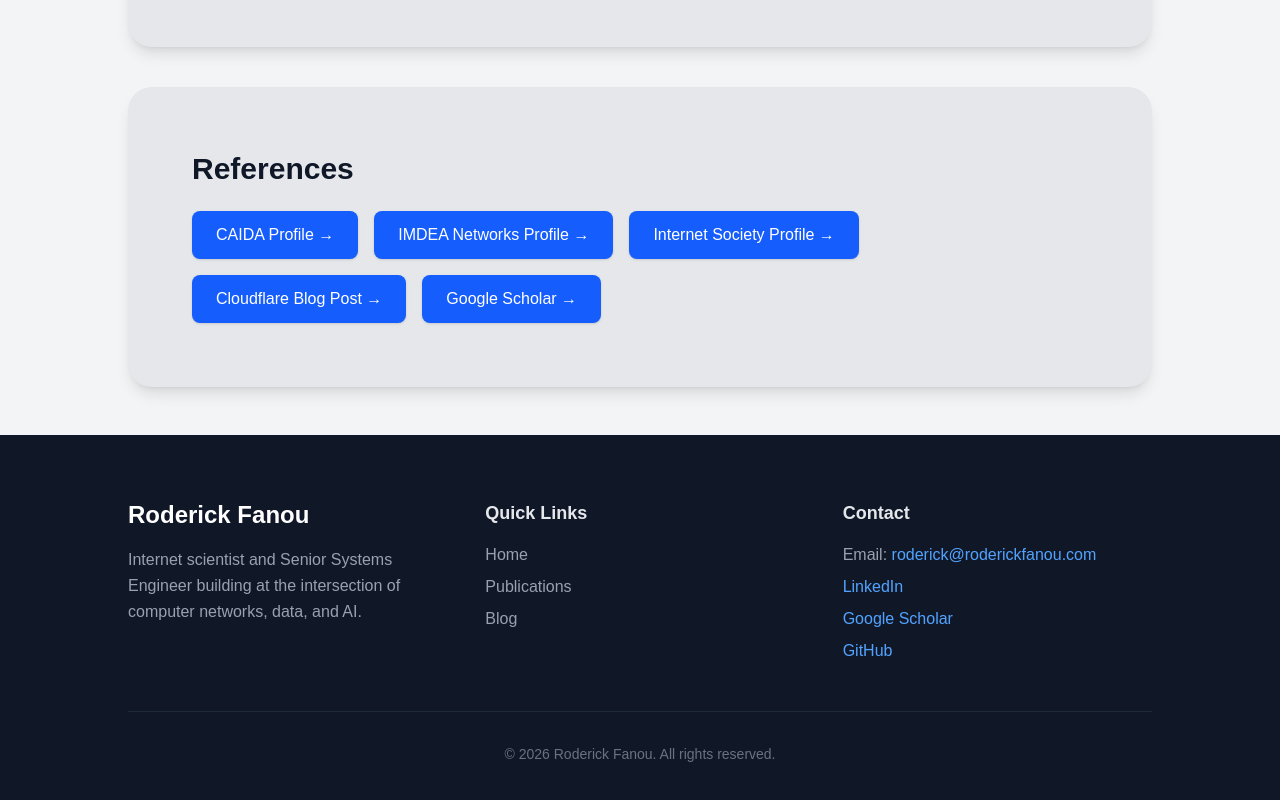
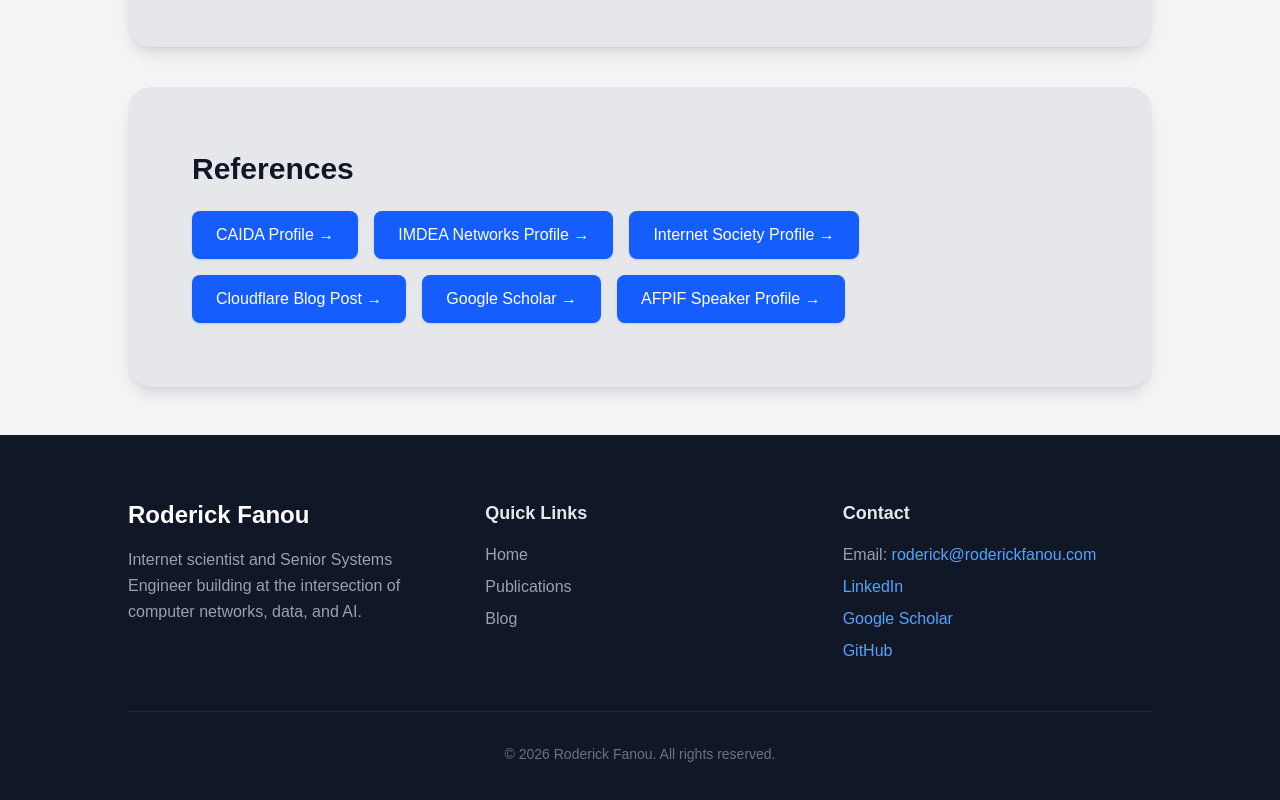
Before and after one commit to rodricfanou/rodricfanou.github.io, a Next.js app: page /publications in a window 1280 px wide. Shown: the part 2012-2812 px from the top of the page. Built offline with nearby package versions, Linux system fonts and the light colour scheme.

Commit message:
Add AFPIF speaker profile link to references

```diff
--- a/src/app/publications/page.tsx
+++ b/src/app/publications/page.tsx
@@ -245,6 +245,14 @@ export default function Publications() {
             >
               Google Scholar &rarr;
             </a>
+            <a
+              href="https://www.afpif.org/speakers/mr-roderick-fanou/"
+              target="_blank"
+              rel="noopener noreferrer"
+              className="inline-block px-6 py-3 bg-blue-600 text-white rounded-lg text-base font-medium hover:bg-blue-700 transition-colors shadow-sm"
+            >
+              AFPIF Speaker Profile &rarr;
+            </a>
           </div>
         </FadeIn>
       </section>
```
